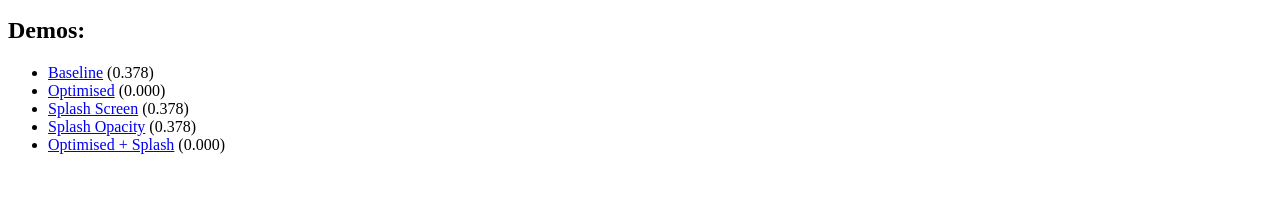
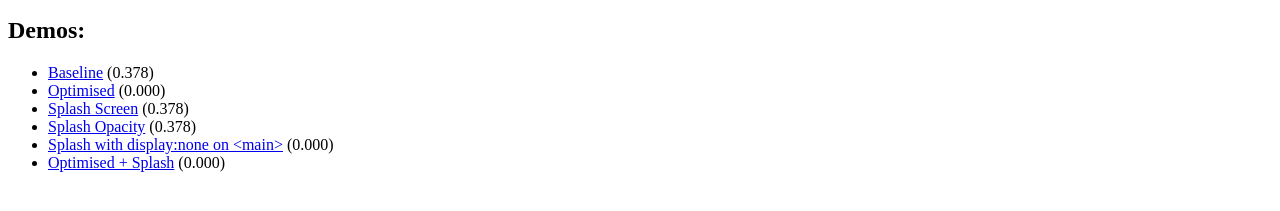
Before and after one commit to kevinfarrugia/cls-demo, a plain HTML site: page index.html in a window 1280 px wide. Shown: the part 101-312 px from the top of the page. Drawn offline with Linux system fonts and the light colour scheme.

Commit message:
Added link to splash-display-none

```diff
--- a/index.html
+++ b/index.html
@@ -20,6 +20,7 @@
       <li><a href="/optimised">Optimised</a> (0.000)</li>
       <li><a href="/splash">Splash Screen</a> (0.378)</li>
       <li><a href="/splash-opacity">Splash Opacity</a> (0.378)</li>
+      <li><a href="/splash-display-none">Splash with display:none on &lt;main&gt;</a> (0.000)</li>
       <li><a href="/optimised-splash">Optimised + Splash</a> (0.000)</li>
     </ul>
   </body>
```
